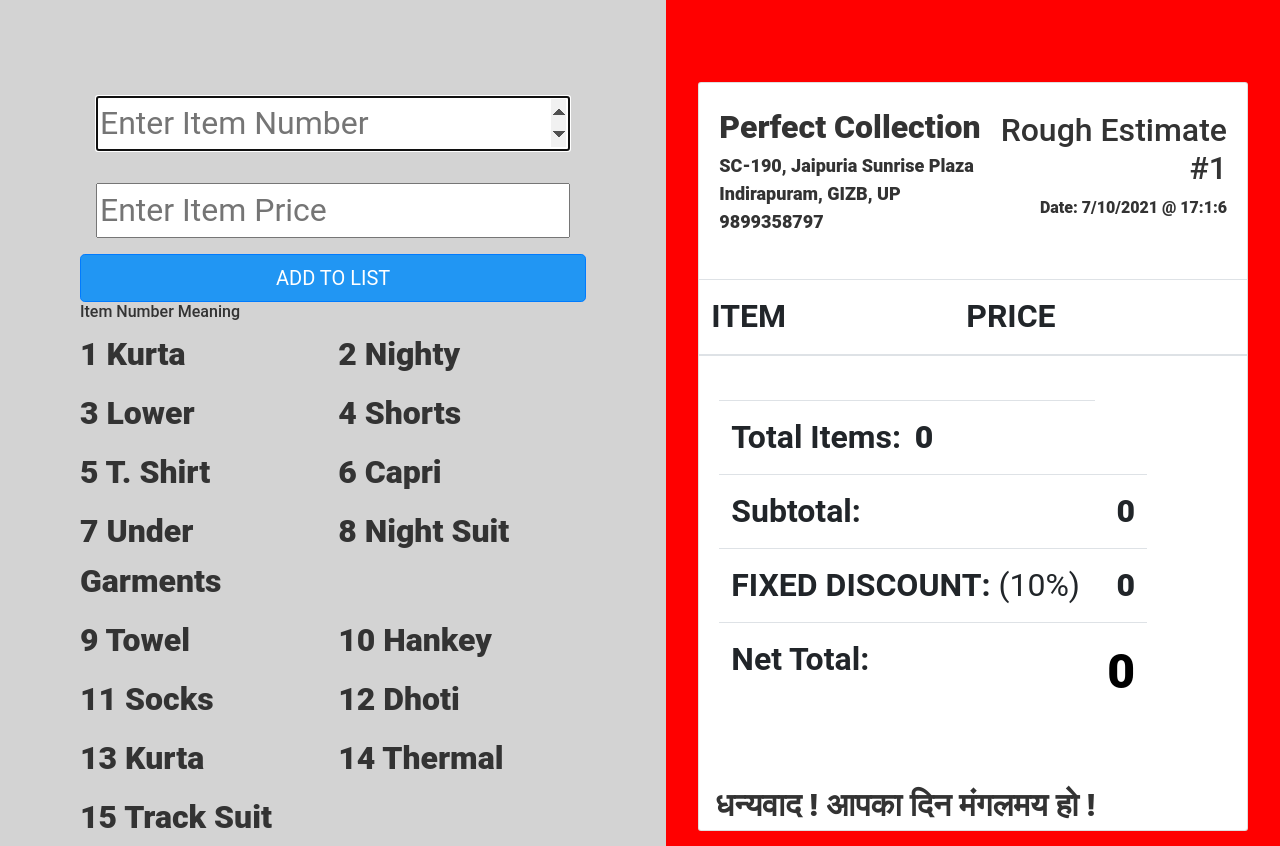
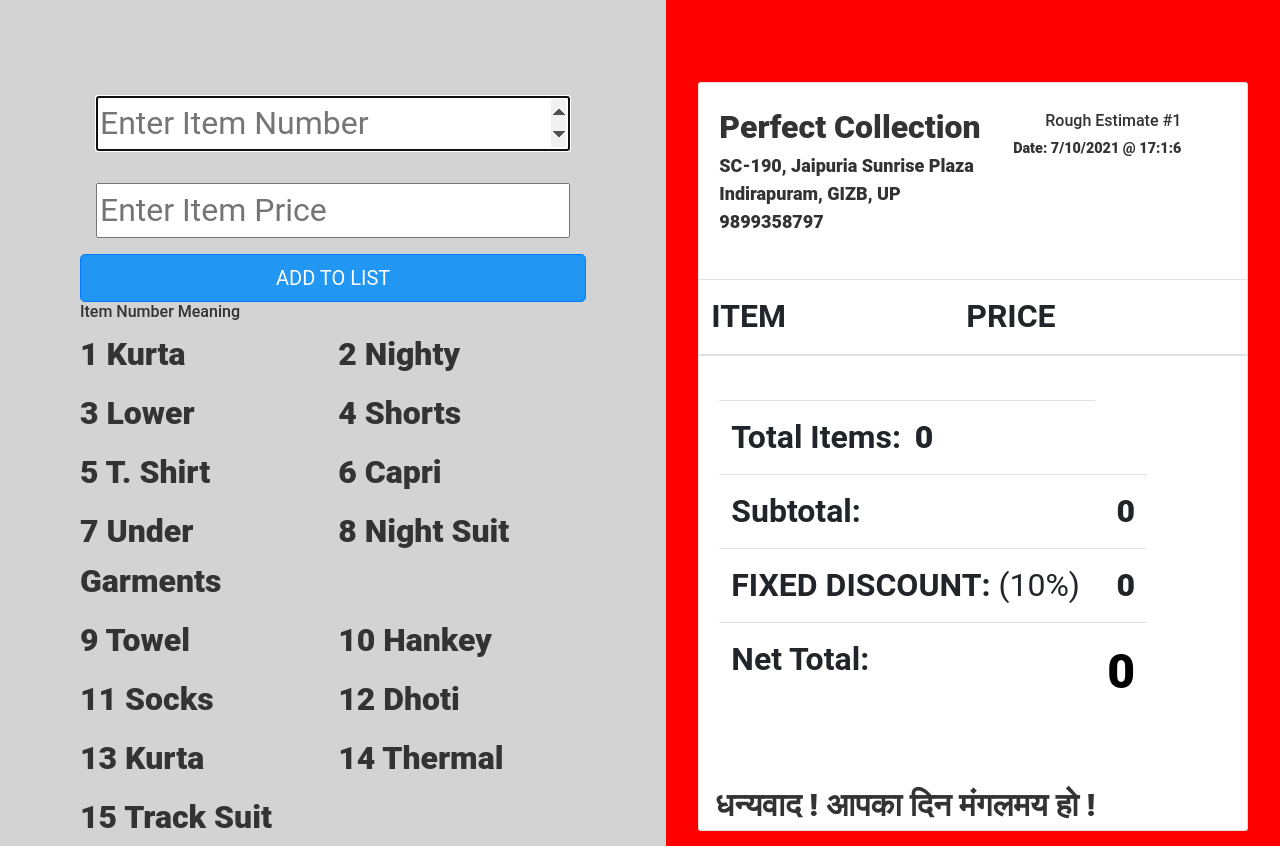
Before and after one commit to paras-kaushik/perfectCollectionReciptSystem, a plain HTML site: page index.html in a window 1280 px wide. Shown: the top 846 px of the page. Drawn offline with nearby package versions, Linux system fonts and the light colour scheme.

Commit message:
pushed all changes

```diff
--- a/index.html
+++ b/index.html
@@ -127,22 +127,15 @@
                       </ul>
                     </div>
                   </div>
-                  <div class="col-sm-6">
-                    <div class="mb-4">
-                      <div class="text-sm-right">
-                        <h4 class="mb-2 mt-md-2" style="font-size: 2rem">
-                          Rough Estimate #1
-                        </h4>
-                        <ul class="list list-unstyled mb-0">
-                          <li style="font-size: 1rem">
-                            Date:
-                            <span id="page-date" style="font-size: 1rem"
-                              >March 15, 2020</span
-                            >
-                          </li>
-                        </ul>
-                      </div>
-                    </div>
+
+                  <div class="text-sm-right">
+                    <h4 class="mb-2 mt-md-2" style="font-size: 1rem">
+                      Rough Estimate #1
+                    </h4>
+                    <ul style="font-size: 0.9rem">
+                      Date:
+                      <span id="page-date">March 15, 2020</span>
+                    </ul>
                   </div>
                 </div>
               </div>
```
